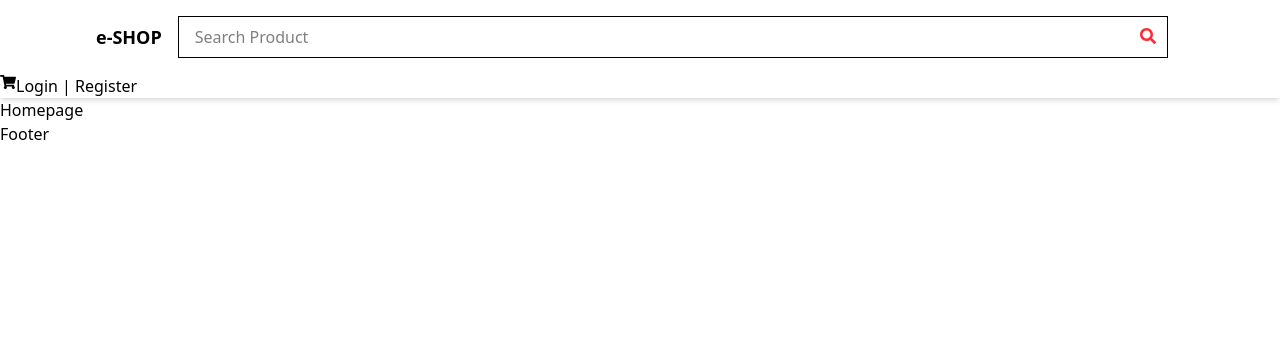
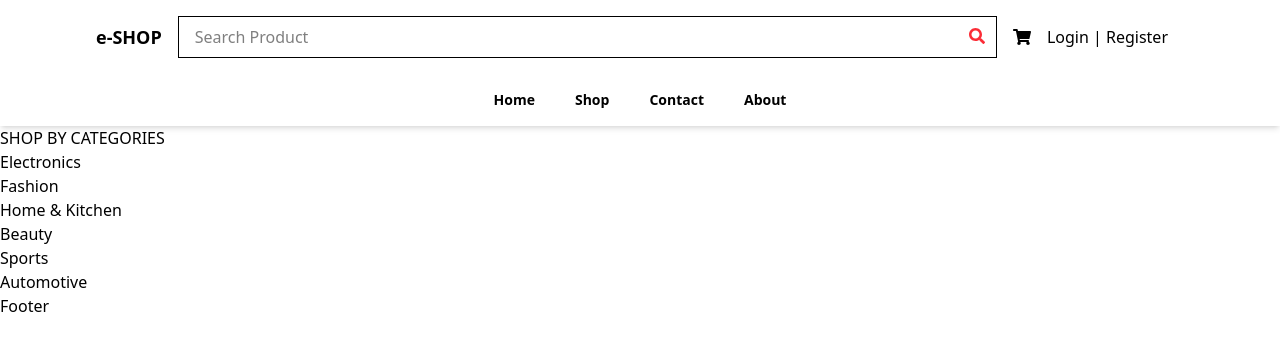
Before and after one commit to bhattaraiprasanna/ecommerce, a React (Vite) app: page / in a window 1280 px wide. Shown: the top 350 px of the page. Built offline with nearby package versions, Linux system fonts and the light colour scheme.

Commit message:
navbar complete

```diff
--- /dev/null
+++ b/src/assets/mockData.jsx
@@ -0,0 +1,8 @@
+export const Categories =[
+    "Electronics",
+    "Fashion",
+    "Home & Kitchen",
+    "Beauty",
+    "Sports",
+    "Automotive",
+]
--- a/src/components/Navbar.jsx
+++ b/src/components/Navbar.jsx
@@ -1,33 +1,41 @@
 import React from 'react'
 import { Link } from 'react-router-dom'
-import { FaSearch , FaShoppingCart , FaUser} from 'react-icons/fa'
+import { FaSearch, FaShoppingCart, FaUser } from 'react-icons/fa'
 
 const Navbar = () => {
   return (
-    <nav  className='bg-white shadow-md'>
+    <nav className='bg-white shadow-md'>
       <div className='container mx-auto px-4 md:px-16 lg:px-24 py-4 flex justify-between items-center'>
         <div className='text-lg font-bold'>
           <Link to="/"> e-SHOP </Link>
         </div>
         <div className='relative flex-1 mx-4'>
-            <form >
-                <input type="text" placeholder='Search Product'
-                className='w-full border py-2 px-4' />
+          <form>
+            <input
+              type="text"
+              placeholder='Search Product'
+              className='w-full border py-2 px-4'
+            />
             <FaSearch className='absolute top-3 right-3 text-red-500'></FaSearch>
           </form>
         </div>
-        </div>
-        <div className='flex'>
-            <Link to="/cart">
-            <FaShoppingCart />
+        <div className='flex items-center space-x-4'>
+          <Link to="/cart" >
+            <FaShoppingCart className='text-lg'/>
           </Link>
           <button className='hidden md:block'>
             Login | Register
           </button>
           <button className='block md:hidden'>
             <FaUser />
-
           </button>
+        </div>
+      </div>
+      <div className='flex items-center justify-center space-x-10 py-4 text-sm font-bold'>
+        <Link to="/" className='hover:underline'>Home </Link>
+        <Link to="/" className='hover:underline'>Shop </Link>
+        <Link to="/" className='hover:underline'>Contact </Link>
+        <Link to="/" className='hover:underline'>About</Link>
       </div>
     </nav>
   )
--- a/src/pages/Home.jsx
+++ b/src/pages/Home.jsx
@@ -1,9 +1,26 @@
 import React from 'react'
-
+import { Categories } from '../assets/mockData'
 const Home = () => {
   return (
     <div>
-      Homepage
+      <div>
+        <div>
+          <div>
+            <div>SHOP BY CATEGORIES</div>
+            <ul>
+              {Categories.map((category, index) =>(
+                <li key={index}>
+                  {category}
+                </li>
+              ))}
+            </ul>
+          </div>
+          <div>
+
+
+          </div>
+        </div>
+      </div>
     </div>
   )
 }
```
Lines whose indentation alone changed are shown as unchanged.
